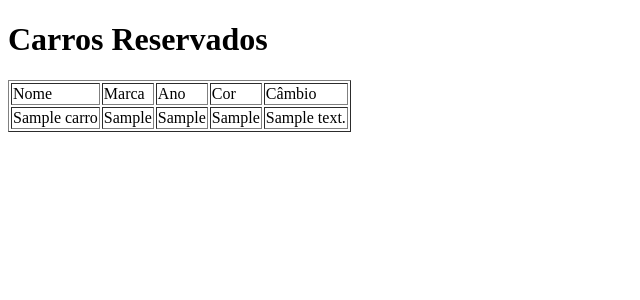
After one commit to viniciussds2000/Trabalho_semestral_3-semestre, a Flask app: page /carros_reservados in a window 1280 px wide. The commit adds this page. Shown: the top 300 px of the page, without its empty margins (0-640 px from the left). Run offline with Flask 2, Linux system fonts and the light colour scheme; tables that the repository leaves empty or names only in its code hold one stand-in row (values such as "Sample post").

Commit message:
Login Funcionando ADM-Page criada Incluir usuario em manutenção ver carros reservados mostrando os carros totais

```diff
--- a/BD.py
+++ b/BD.py
@@ -10,6 +10,20 @@ def validar_login(cursor,login,senha):
 
 
 def incluir_user(cursor,login,senha):
-    cursor.execute(f'INSERT into usuarios (login,senha) VALUES ({login},{senha}')
+    cursor.execute(f'INSERT into semestral3.usuarios (usuario,senha) VALUES ("{login}","{senha}")')
 
-    cursor.commit()
+
+    nlogin= cursor.fetchone()
+
+    cursor.close()
+
+    return nlogin
+def get_carros(cursor):
+    # Executar o SQL
+    cursor.execute('SELECT carros.nome,carros.marca,carros.ano,carros.cor,carros.câmbio FROM carros')
+
+    # Recuperando o retorno do BD
+    carros = cursor.fetchall()
+
+    # Retornar os dados
+    return carros
--- a/main.py
+++ b/main.py
@@ -40,11 +40,13 @@ def logando():
 def incluir():
     return render_template('incluir_user.html')
 
-@app.route('/incluso')
+
+
+@app.route('/incluso', methods=['GET','POST'])
 def incluindo():
     if request.method == 'POST':
-        nlogin=request.form.get('login')
-        nsenha=request.form.get('senha')
+        nlogin=request.form.get('nlogin')
+        nsenha=request.form.get('nsenha')
 
         cursor = mysql.get_db().cursor()
 
@@ -58,6 +60,14 @@ def incluindo():
     else:
         return render_template('adm_page.html')
 
+@app.route('/excluir_usuario')
+def excluir():
+    return render_template('excluir_user.html')
+
+@app.route('/carros_reservados')
+def reservas():
+    cursor = mysql.get_db().cursor()
+    return render_template('carros_reservados.html',carros=get_carros(cursor))
 
 
 if __name__== '__main__':
--- a/templates/Incluir_user.html
+++ b/templates/Incluir_user.html
@@ -6,6 +6,7 @@
 </head>
 <body>
     <h1>Novo usuario</h1>
+    <form id="nlogin", action="/incluso", method="post">
         <p>
             <label>
                 Login:
@@ -20,5 +21,6 @@
 
             <input type="submit" name="add_userbt" value="Adicionar">
         </p>
+    </form>
 </body>
 </html>
--- a/templates/adm_page.html
+++ b/templates/adm_page.html
@@ -8,9 +8,9 @@
     <h1>
         Pagina do Administrador
     </h1>
-    <a>Ver carros reservados</a><br>
+    <a href="/carros_reservados">Ver carros reservados</a><br>
     <a href="/incluir_usuario">Incluir usuarios</a><br>
-    <a>Excluir usuarios</a><br>
+    <a href="/excluir_usuario">Excluir usuarios</a><br>
     <a>Incluir anuncios</a><br>
     <a>Excluir usuarios</a><br>
     <a>Editar Top10</a>
--- /dev/null
+++ b/templates/carros_reservados.html
@@ -0,0 +1,30 @@
+<!DOCTYPE html>
+<html lang="en">
+<head>
+    <meta charset="UTF-8">
+    <title>Carros Reservados</title>
+</head>
+<body>
+<h1>Carros Reservados</h1>
+    <table border="1">
+    <tr>
+            <td>Nome</td>
+            <td>Marca</td>
+            <td>Ano </td>
+            <td>Cor</td>
+            <td>Câmbio</td>
+
+            </tr>
+        {% for car in carros %}
+            <tr>
+                <td>{{car[0]}}</td>
+                <td>{{car[1]}}</td>
+                <td>{{car[2]}}</td>
+                <td>{{car[3]}}</td>
+                <td>{{car[4]}}</td>
+
+            </tr>
+        {% endfor %}
+    </table>
+</body>
+</html>
```
Also changed, not shown: templates/excluir_user.html (added, +26 -0 lines). Lines whose indentation alone changed are shown as unchanged.
